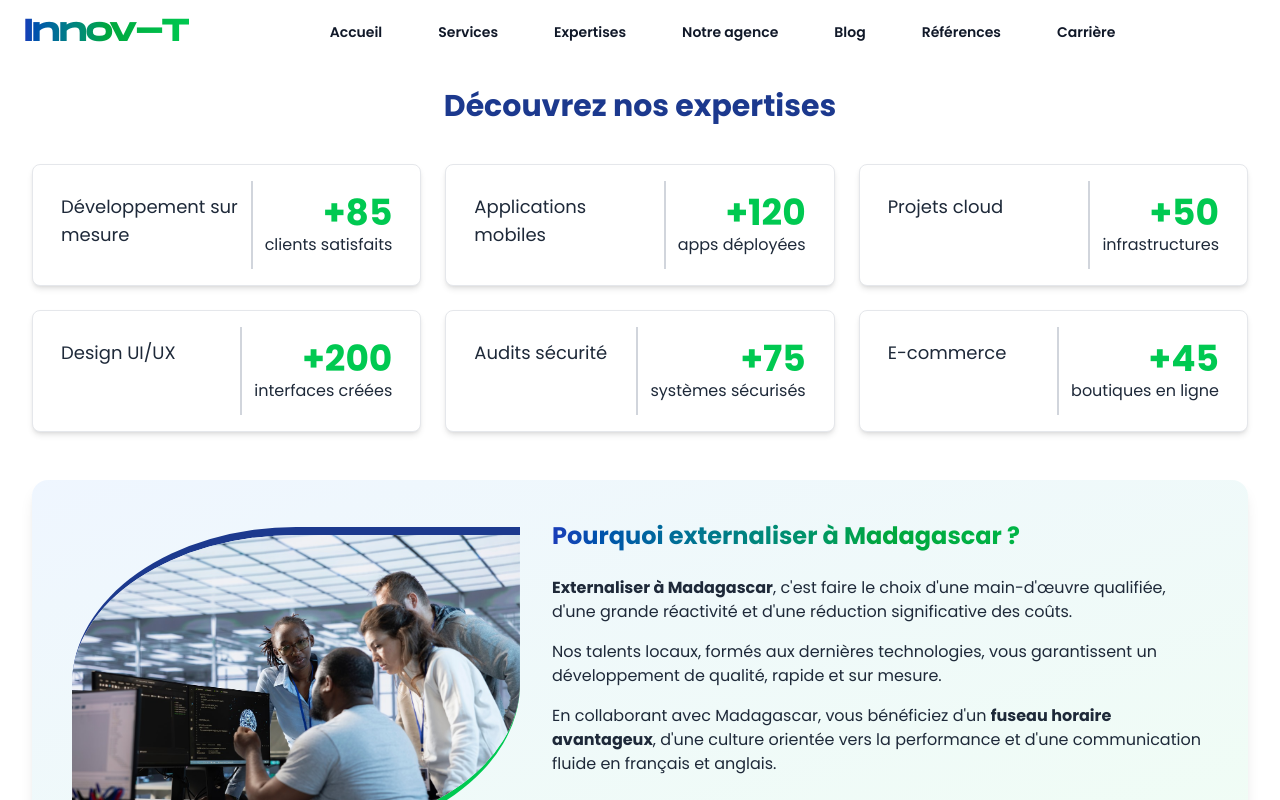
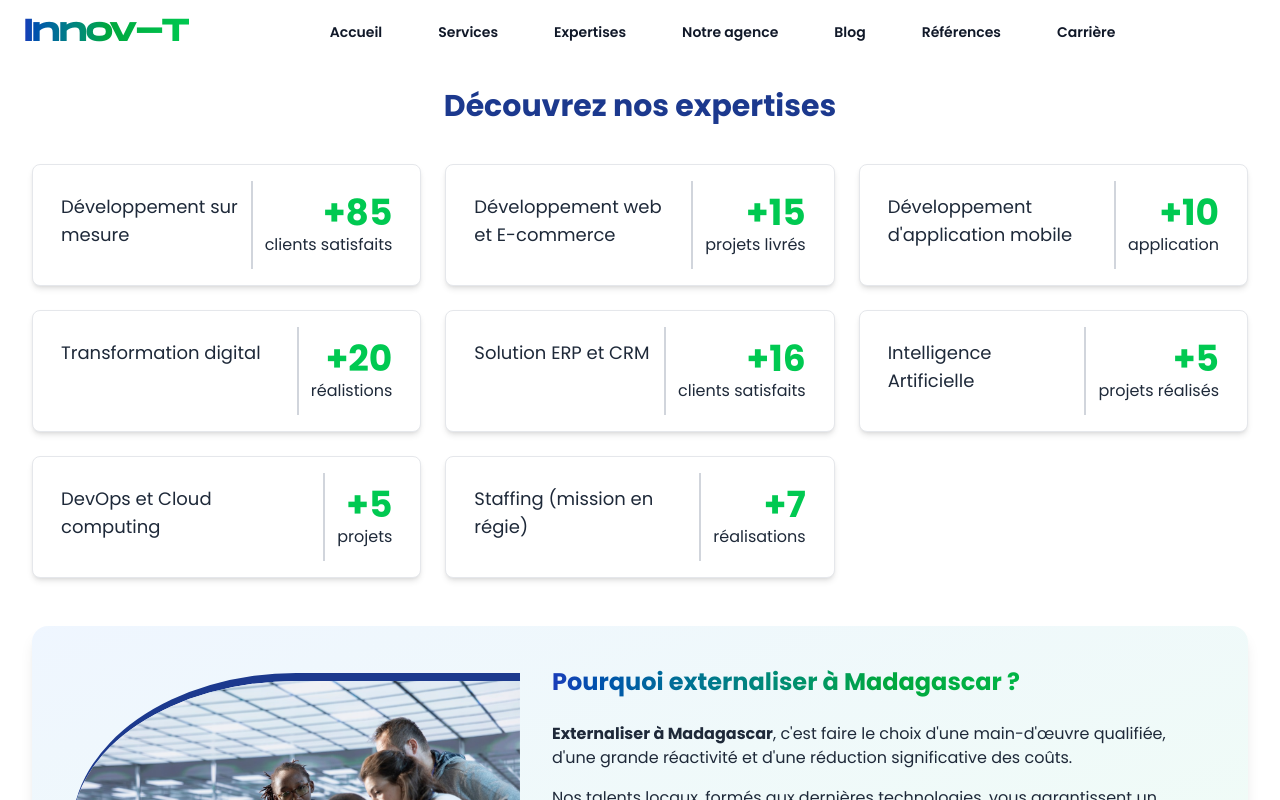
Before and after one commit to ANDRIANALISOA-sylvere/innov-T-Website, a Next.js app: page /expertises in a window 1280 px wide. Shown: the top 800 px of the page. Built offline with nearby package versions, Linux system fonts and the light colour scheme.

Commit message:
update: update expertises items

```diff
--- a/app/expertises/page.jsx
+++ b/app/expertises/page.jsx
@@ -20,30 +20,41 @@ export default function ExpertisesPage() {
             statLabel: "clients satisfaits",
         },
         {
-            title: "Applications mobiles",
-            stat: "+120",
-            statLabel: "apps déployées",
+            title: "Développement web et E-commerce",
+            stat: "+15",
+            statLabel: "projets livrés",
         },
         {
-            title: "Projets cloud",
-            stat: "+50",
-            statLabel: "infrastructures",
+            title: "Développement d'application mobile",
+            stat: "+10",
+            statLabel: "application",
         },
         {
-            title: "Design UI/UX",
-            stat: "+200",
-            statLabel: "interfaces créées",
+            title: "Transformation digital",
+            stat: "+20",
+            statLabel: "réalistions",
         },
         {
-            title: "Audits sécurité",
-            stat: "+75",
-            statLabel: "systèmes sécurisés",
+            title: "Solution ERP et CRM",
+            stat: "+16",
+            statLabel: "clients satisfaits",
         },
         {
-            title: "E-commerce",
-            stat: "+45",
-            statLabel: "boutiques en ligne",
-        }
+            title: "Intelligence Artificielle",
+            stat: "+5",
+            statLabel: "projets réalisés",
+        },
+        {
+            title: "DevOps et Cloud computing",
+            stat: "+5",
+            statLabel: "projets",
+        },
+        {
+            title: "Staffing (mission en régie)",
+            stat: "+7",
+            statLabel: "réalisations",
+        },
+
     ]
 
     return (
```
